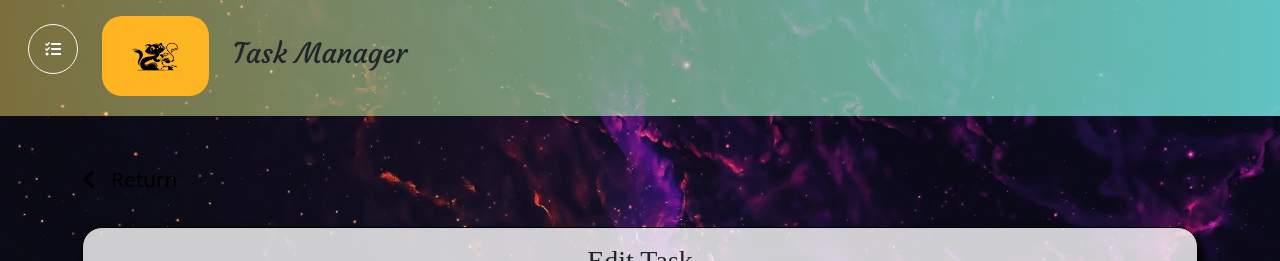
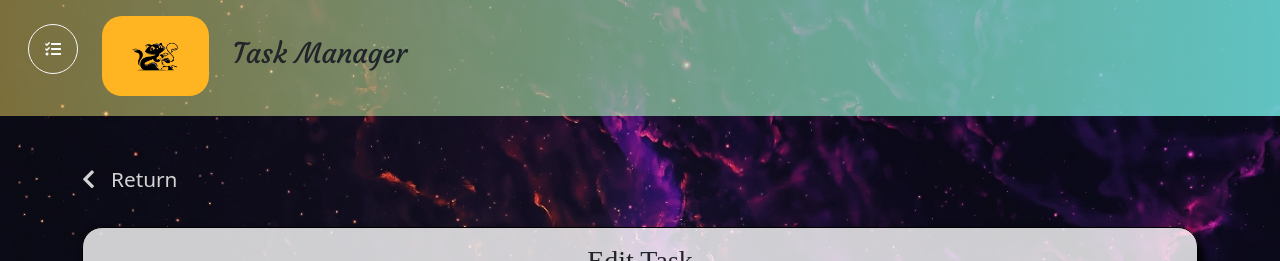
Before and after one commit to jukadios/Task-Manager, an Angular app: page /see/1 in a window 1280 px wide. Shown: the top 261 px of the page. Built offline with nearby package versions, Linux system fonts and the light colour scheme; no server answers.

Commit message:
Return color changed

```diff
--- a/src/app/pages/see-task/see-task.component.css
+++ b/src/app/pages/see-task/see-task.component.css
@@ -29,10 +29,10 @@ hr{
 a{
     font-size: 1.3rem;
     text-decoration: none;
-    color: black;
+    color: rgb(211, 211, 211);
 }
 
 /* color cuando pones el cursor encima de regresar */
 a:hover{
-    color: blue;
+    color: rgb(80, 155, 241);
 }
```
